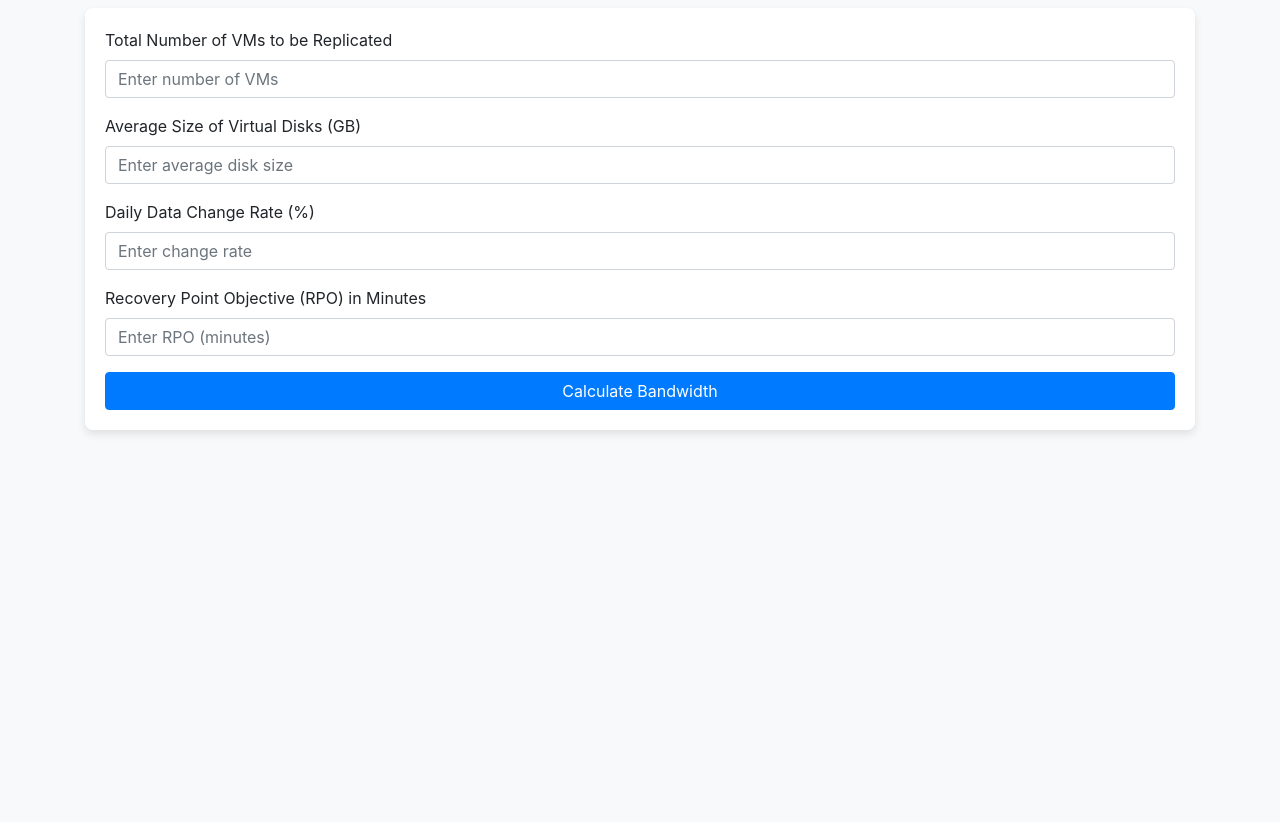
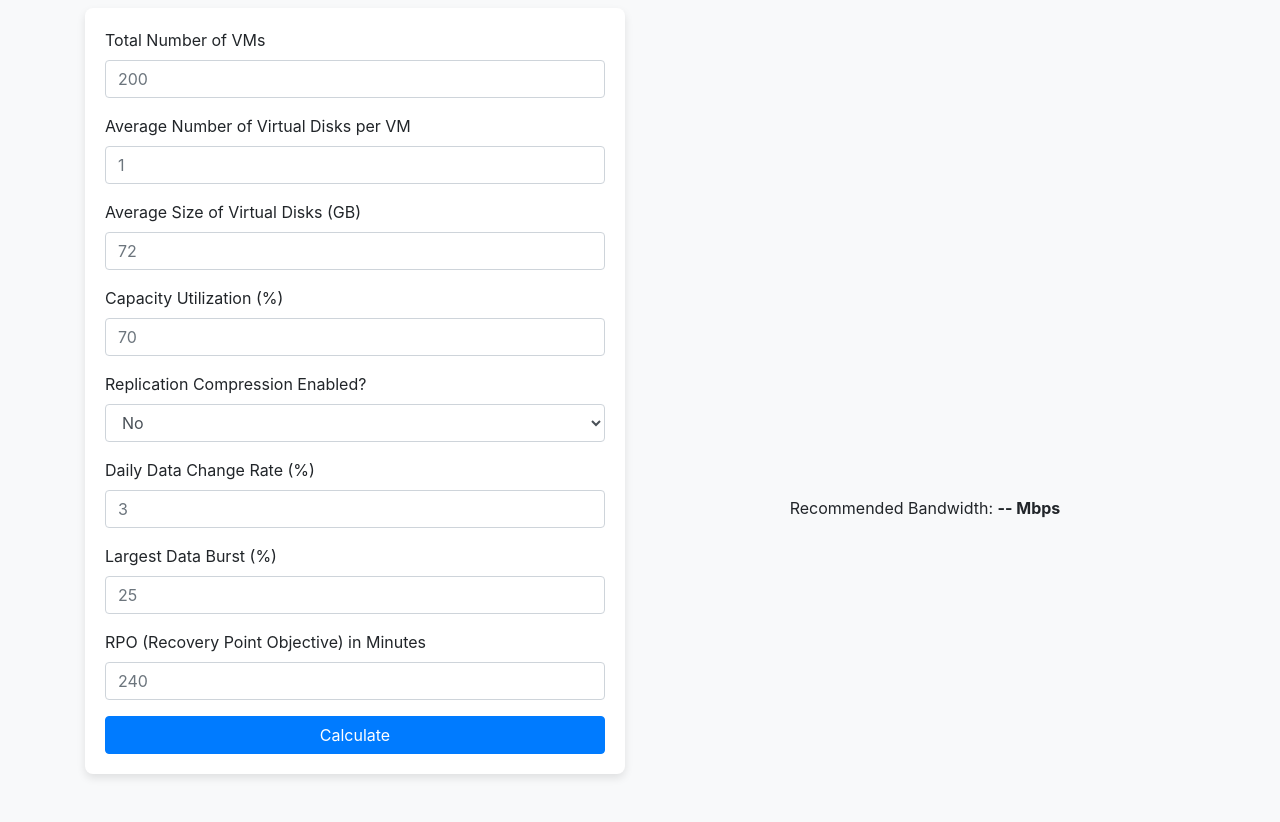
Before and after one commit to alefreza/1, a plain HTML site: page index.html in a window 1280 px wide. Shown: the part 112-934 px from the top of the page. Before the commit the page ends 800 px from the top, so only its background shows below. Drawn offline with nearby package versions, Linux system fonts and the light colour scheme.

Commit message:
Update index.html

```diff
--- a/index.html
+++ b/index.html
@@ -4,34 +4,63 @@
   <meta charset="UTF-8">
   <meta name="viewport" content="width=device-width, initial-scale=1.0">
   <title>SRM Bandwidth Calculator</title>
-  <!-- Bootstrap CDN for styling -->
   <link rel="stylesheet" href="https://maxcdn.bootstrapcdn.com/bootstrap/4.5.2/css/bootstrap.min.css">
   <link rel="stylesheet" href="styles.css">
+  <script src="https://cdn.jsdelivr.net/npm/chart.js"></script>
 </head>
 <body>
   <div class="container my-5">
+    <div class="row">
+      <!-- Left: Input Form -->
+      <div class="col-md-6">
         <h1 class="text-center mb-4">SRM Bandwidth Calculator</h1>
         <form id="bandwidthCalculator">
           <div class="form-group">
-        <label for="numVMs">Total Number of VMs to be Replicated</label>
-        <input type="number" class="form-control" id="numVMs" placeholder="Enter number of VMs" required>
+            <label for="numVMs">Total Number of VMs</label>
+            <input type="number" class="form-control" id="numVMs" placeholder="200" required>
+          </div>
+          <div class="form-group">
+            <label for="numDisks">Average Number of Virtual Disks per VM</label>
+            <input type="number" class="form-control" id="numDisks" placeholder="1" required>
           </div>
           <div class="form-group">
             <label for="diskSize">Average Size of Virtual Disks (GB)</label>
-        <input type="number" class="form-control" id="diskSize" placeholder="Enter average disk size" required>
+            <input type="number" class="form-control" id="diskSize" placeholder="72" required>
           </div>
           <div class="form-group">
-        <label for="changeRate">Daily Data Change Rate (%)</label>
-        <input type="number" class="form-control" id="changeRate" placeholder="Enter change rate" required>
+            <label for="capacityUtilization">Capacity Utilization (%)</label>
+            <input type="number" class="form-control" id="capacityUtilization" placeholder="70" required>
           </div>
           <div class="form-group">
-        <label for="rpo">Recovery Point Objective (RPO) in Minutes</label>
-        <input type="number" class="form-control" id="rpo" placeholder="Enter RPO (minutes)" required>
+            <label for="compression">Replication Compression Enabled?</label>
+            <select class="form-control" id="compression">
+              <option value="No">No</option>
+              <option value="Yes">Yes</option>
+            </select>
           </div>
-      <button type="button" class="btn btn-primary btn-block" onclick="calculateBandwidth()">Calculate Bandwidth</button>
+          <div class="form-group">
+            <label for="dailyChangeRate">Daily Data Change Rate (%)</label>
+            <input type="number" class="form-control" id="dailyChangeRate" placeholder="3" required>
+          </div>
+          <div class="form-group">
+            <label for="burstChangeRate">Largest Data Burst (%)</label>
+            <input type="number" class="form-control" id="burstChangeRate" placeholder="25" required>
+          </div>
+          <div class="form-group">
+            <label for="rpo">RPO (Recovery Point Objective) in Minutes</label>
+            <input type="number" class="form-control" id="rpo" placeholder="240" required>
+          </div>
+          <button type="button" class="btn btn-primary btn-block" onclick="calculateBandwidth()">Calculate</button>
         </form>
-    <div class="result mt-4 text-center" id="result">
-      <!-- Result will be displayed here -->
+      </div>
+
+      <!-- Right: Output Chart -->
+      <div class="col-md-6 d-flex justify-content-center align-items-center">
+        <div>
+          <canvas id="bandwidthChart" width="300" height="300"></canvas>
+          <p class="text-center mt-3" id="bandwidthOutput">Recommended Bandwidth: <strong>-- Mbps</strong></p>
+        </div>
+      </div>
     </div>
   </div>
 
```
Lines whose indentation alone changed are shown as unchanged.
